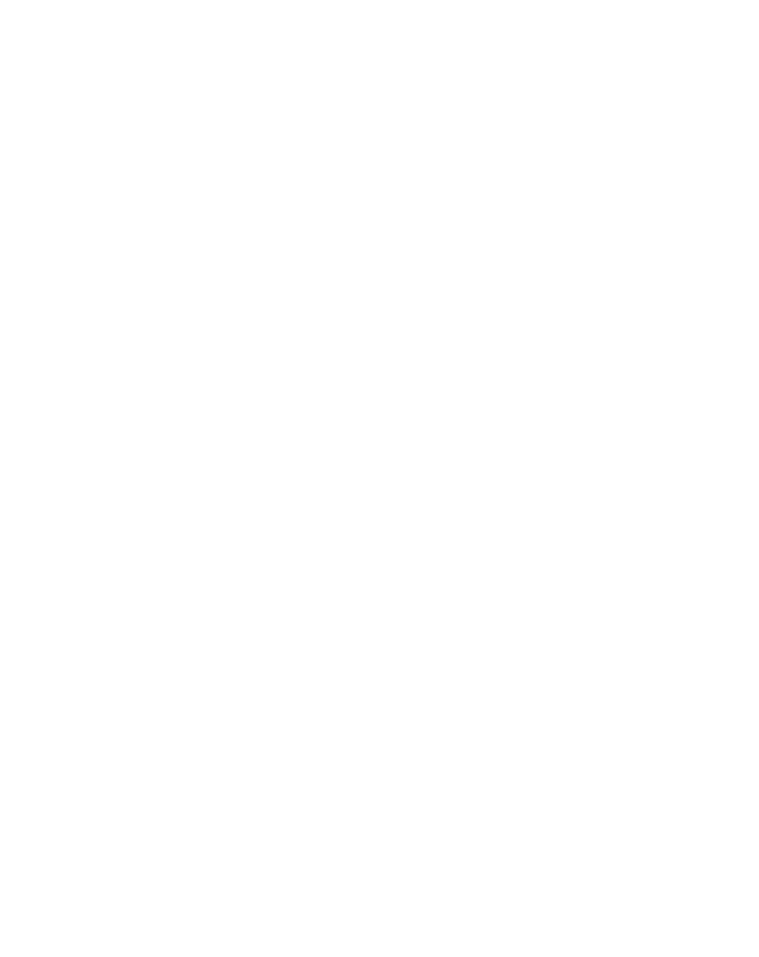
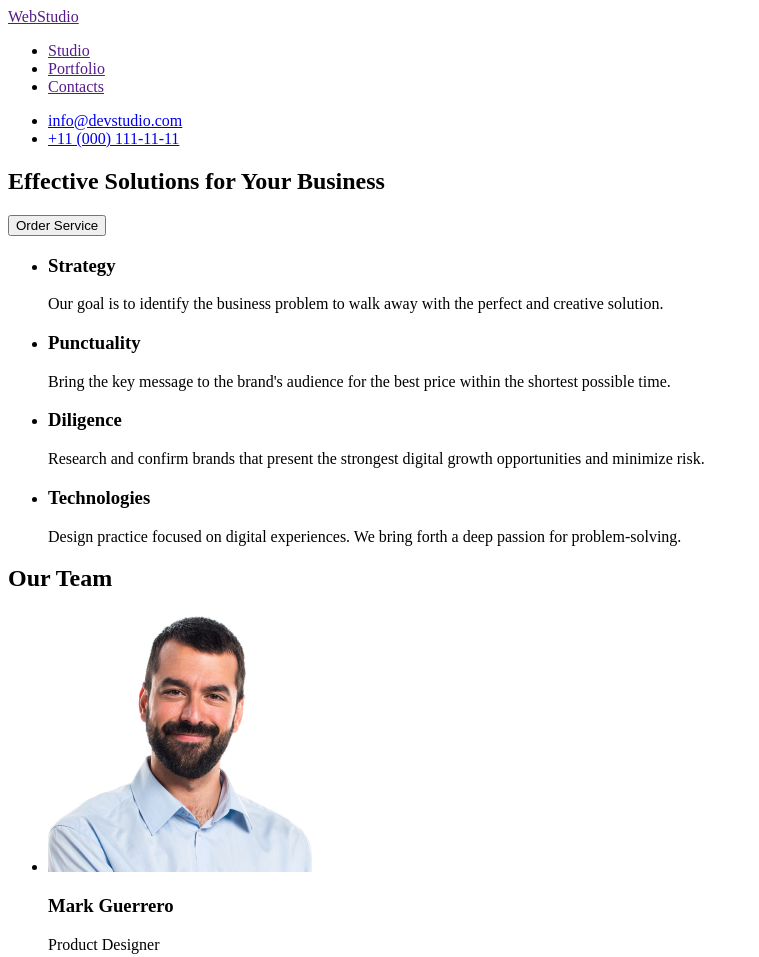
Before and after one commit to Svitlana-Riabtseva/goit-markup-hw-01, a plain HTML site: page index.html in a window 1280 px wide. Shown: the top 957 px of the page, without its empty margins (0-759 px from the left). Before the commit the page ends 800 px from the top, so only its background shows below. Drawn offline with Linux system fonts and the light colour scheme.

Commit message:
start markup

```diff
--- a/index.html
+++ b/index.html
@@ -3,9 +3,54 @@
 <head>
     <meta charset="UTF-8">
     <meta name="viewport" content="width=device-width, initial-scale=1.0">
-    <title>Document</title>
+    <title>WebStudio</title>
 </head>
 <body>
-
+    <header>
+        <nav>
+            <a href="">
+                WebStudio
+            </a>
+            <ul>
+                <li><a href="">Studio</a></li>
+                <li><a href="">Portfolio</a></li>
+                <li><a href="">Contacts</a></li>
+            </ul>
+        </nav>
+        <ul>
+            <li><a href="mailto:info@devstudio.com">info@devstudio.com</a></li>
+            <li><a href="tel:+110001111111">+11 (000) 111-11-11</a></li>
+        </ul>
+    </header>
+    <main>
+        <section>
+            <h1>Effective Solutions
+                for Your Business</h1>
+            <button type="button">Order Service</button>
+        </section>
+        <section>
+            <ul>
+                <li><h3>Strategy</h3><p>Our goal is to identify the business problem to walk away with the perfect and creative solution.</p></li>
+                <li><h3>Punctuality</h3><p>Bring the key message to the brand's audience for the best price within the shortest possible time.</p></li>
+                <li><h3>Diligence</h3><p>Research and confirm brands that present the strongest digital growth opportunities and minimize risk.</p></li>
+                <li><h3>Technologies</h3><p>Design practice focused on digital experiences. We bring forth a deep passion for problem-solving.</p></li>
+            </ul>
+        </section>
+        <section>
+            <h2>Our Team</h2>
+            <ul>
+                <li><img src="images/img1.jpg" alt="Mark" width="264" height="260"><h3>Mark Guerrero</h3><p>Product Designer</p></li>
+                <li><img src="images/img2.jpg" alt="Tom" width="264" height="260"><h3>Tom Ford</h3><p>Frontend Developer</p></li>
+                <li><img src="images/img3.jpg" alt="Camilla" width="264" height="260"><h3>Camila Garcia</h3><p>Marketing</p></li>
+                <li><img src="images/img4.jpg" alt="Daniel" width="264" height="260"><h3>Daniel Wilson</h3><p>UI Designer</p></li>
+            </ul>
+        </section>
+        </main>
+    <footer>
+        <a href="">
+            WebStudio
+        </a>
+        <p>Increase the flow of customers and sales for your business with digital marketing & growth solutions.</p>
+    </footer>
 </body>
 </html>
```
Also changed, not shown: images/img1.jpg (added), images/img2.jpg (added), images/img3.jpg (added), images/img4.jpg (added).
